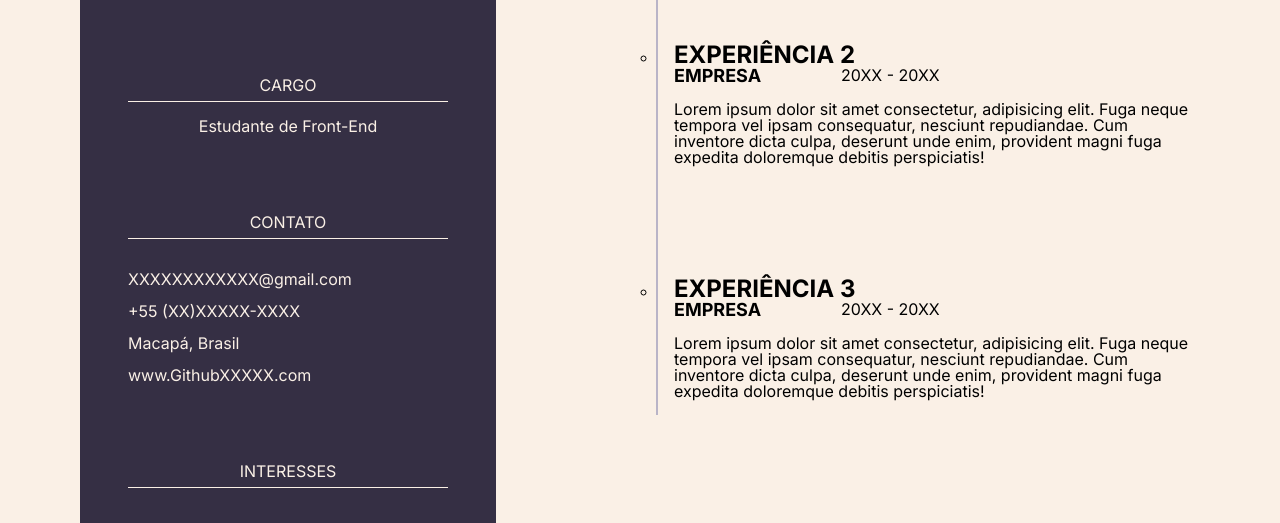
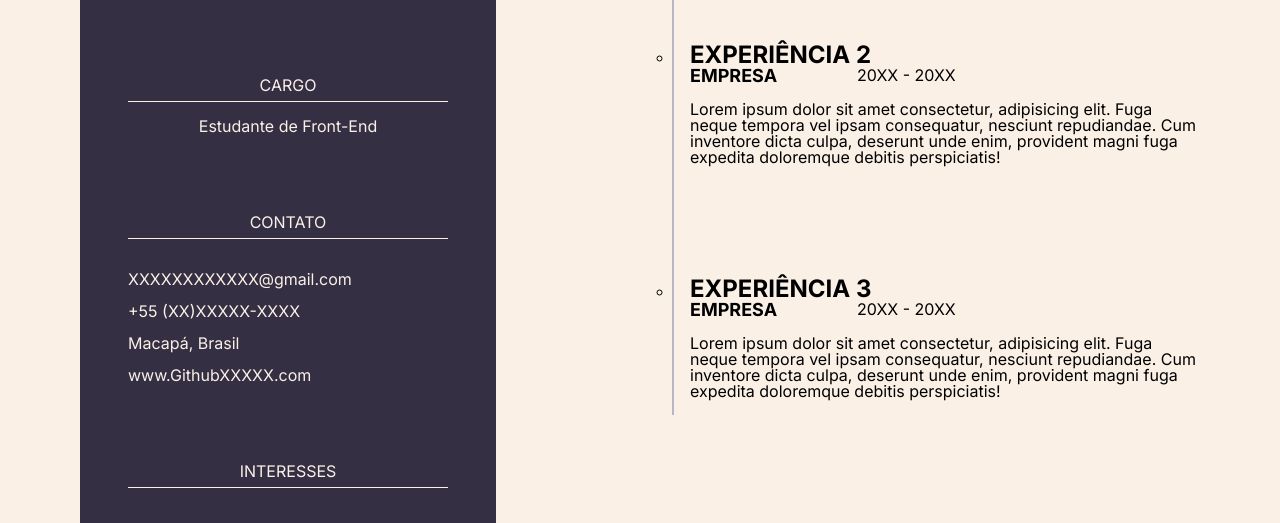
Before and after one commit to HenryKanemoto/portf-lio-curr-culo, a plain HTML site: page index.html in a window 1280 px wide. Shown: the part 624-1147 px from the top of the page. Drawn offline with Linux system fonts and the light colour scheme.

Commit message:
Atualização do mobile 1.1
reposicionamento da section "principal"

```diff
--- a/styles/principal.css
+++ b/styles/principal.css
@@ -1,3 +1,3 @@
 .principal{
-    padding-top: 3em;
+    padding: 3em 0 0 1em;
 }
```
